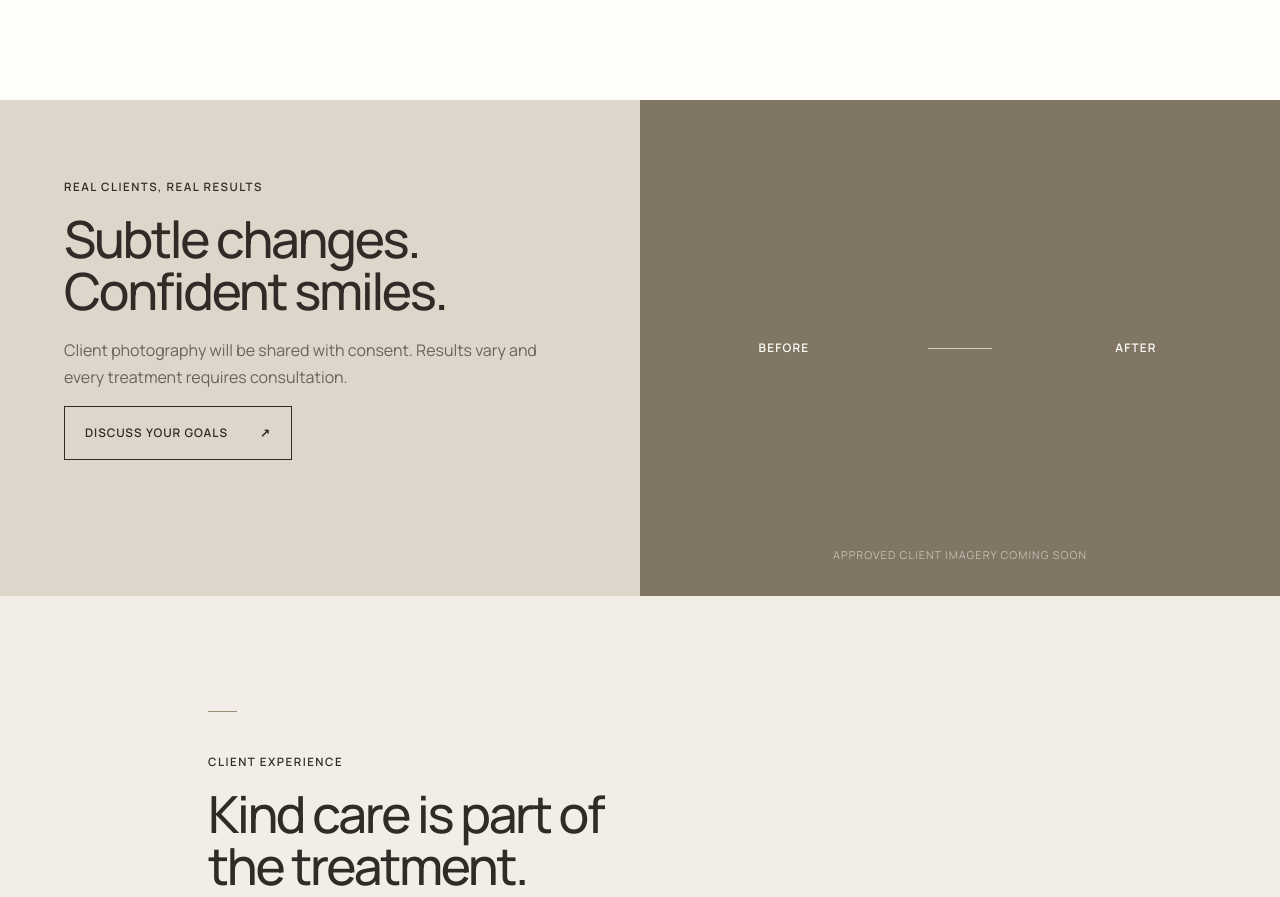
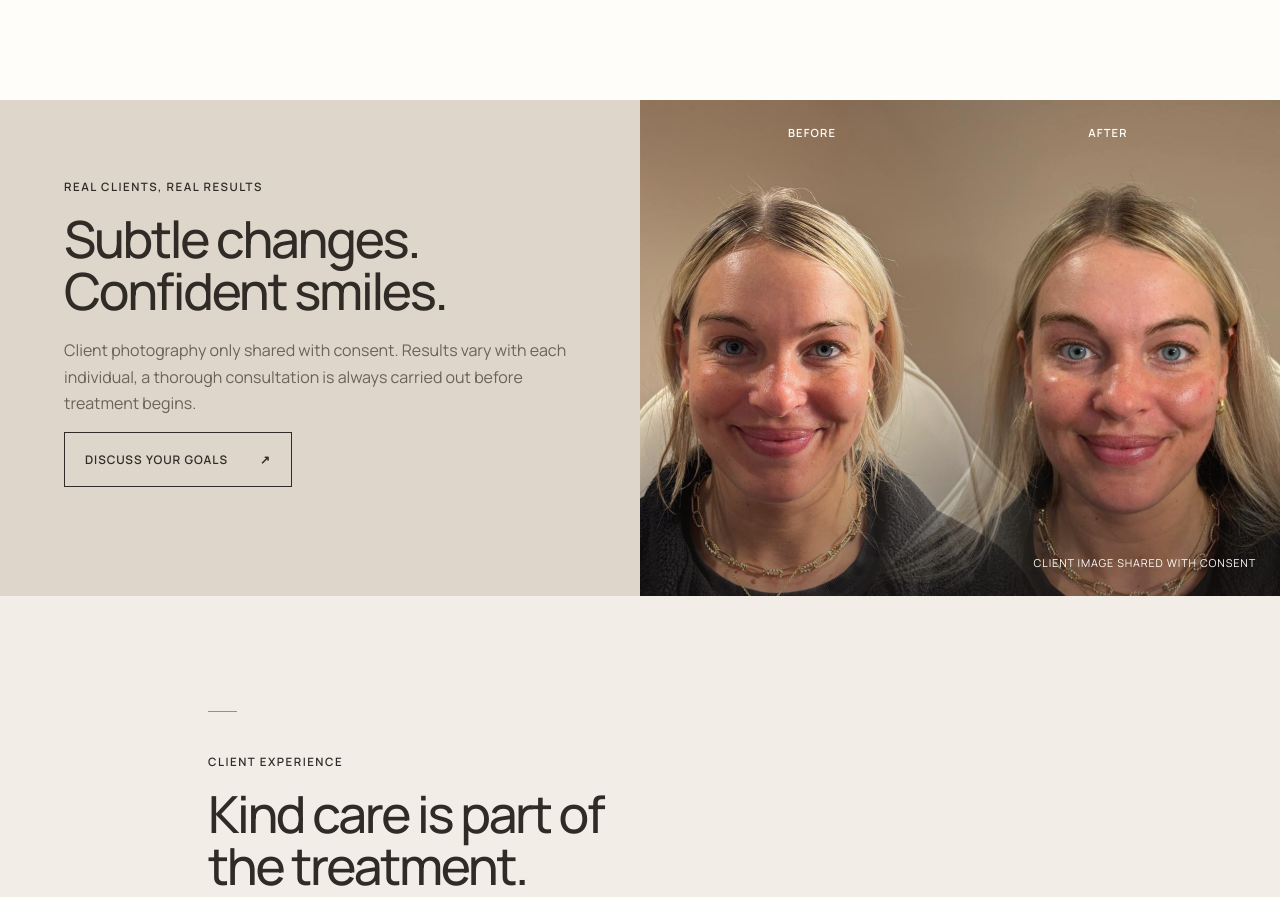
Before and after one commit to josephmillbank1992-lab/golden-hour-aesthetics-website, a Next.js app: page / in a window 1280 px wide. Shown: the part 3750-4647 px from the top of the page. Built offline with nearby package versions, Linux system fonts and the light colour scheme; no server answers.

Commit message:
Add client before and after result

```diff
--- a/src/app/globals.css
+++ b/src/app/globals.css
@@ -113,10 +113,12 @@ h2 { font-size: clamp(2.2rem, 4vw, 4rem); }
 .results-card { padding: clamp(3rem, 6vw, 6rem) var(--page); }
 .results-card h2 { margin-bottom: 1.3rem; }
 .results-card > p:not(.eyebrow) { max-width: 35rem; color: var(--ink-soft); }
-.results-visual { position: relative; display: grid; grid-template-columns: 1fr auto 1fr; place-items: center; min-height: 31rem; background: var(--forest); color: var(--chalk); }
-.results-visual > span { font-size: 0.74rem; font-weight: 600; letter-spacing: 0.1em; text-transform: uppercase; }
-.results-visual .accent-mark { width: 4rem; background: #d8cdbd; }
-.results-visual p { position: absolute; bottom: 2rem; margin: 0; color: rgba(251, 250, 247, 0.55); font-size: 0.68rem; letter-spacing: 0.1em; text-transform: uppercase; }
+.results-visual { position: relative; min-height: 31rem; margin: 0; overflow: hidden; background: var(--forest); color: var(--chalk); }
+.results-visual::after { position: absolute; inset: 0; background: linear-gradient(180deg, transparent 58%, rgba(35, 29, 25, 0.48)); content: ""; }
+.results-visual img { object-fit: cover; object-position: center 52%; }
+.results-labels { position: absolute; inset: 1.5rem 1.5rem auto; z-index: 1; display: grid; grid-template-columns: 1fr 1fr; }
+.results-labels span { font-size: 0.7rem; font-weight: 600; letter-spacing: 0.1em; text-align: center; text-transform: uppercase; }
+.results-visual figcaption { position: absolute; right: 1.5rem; bottom: 1.5rem; z-index: 1; font-size: 0.68rem; letter-spacing: 0.08em; text-transform: uppercase; }
 
 .reviews-section { max-width: 62rem; margin: 0 auto; padding: clamp(5rem, 9vw, 9rem) var(--page); text-align: left; }
 .reviews-section > .accent-mark { margin-bottom: 2rem; background: var(--bronze); }
--- a/src/app/page.tsx
+++ b/src/app/page.tsx
@@ -220,15 +220,25 @@ export default function HomePage() {
             <p className="eyebrow">Real clients, real results</p>
             <h2>Subtle changes.<br />Confident smiles.</h2>
             <p>
-              Client photography will be shared with consent. Results vary and
-              every treatment requires consultation.
+              Client photography only shared with consent. Results vary with each
+              individual, a thorough consultation is always carried out before
+              treatment begins.
             </p>
             <ButtonLink href={siteConfig.booking.url} variant="outline">Discuss your goals</ButtonLink>
           </div>
-          <div className="results-visual" aria-hidden="true">
-            <span>Before</span><Sparkle /><span>After</span>
-            <p>Approved client imagery coming soon</p>
-          </div>
+          <figure className="results-visual">
+            <Image
+              src="/images/client-before-after.jpg"
+              alt="Before and after client treatment comparison, shared with consent"
+              fill
+              sizes="(max-width: 760px) 100vw, 50vw"
+            />
+            <div className="results-labels" aria-hidden="true">
+              <span>Before</span>
+              <span>After</span>
+            </div>
+            <figcaption>Client image shared with consent</figcaption>
+          </figure>
         </section>
 
         <section className="reviews-section" id="reviews">
```
Also changed, not shown: public/images/client-before-after.jpg (added).
